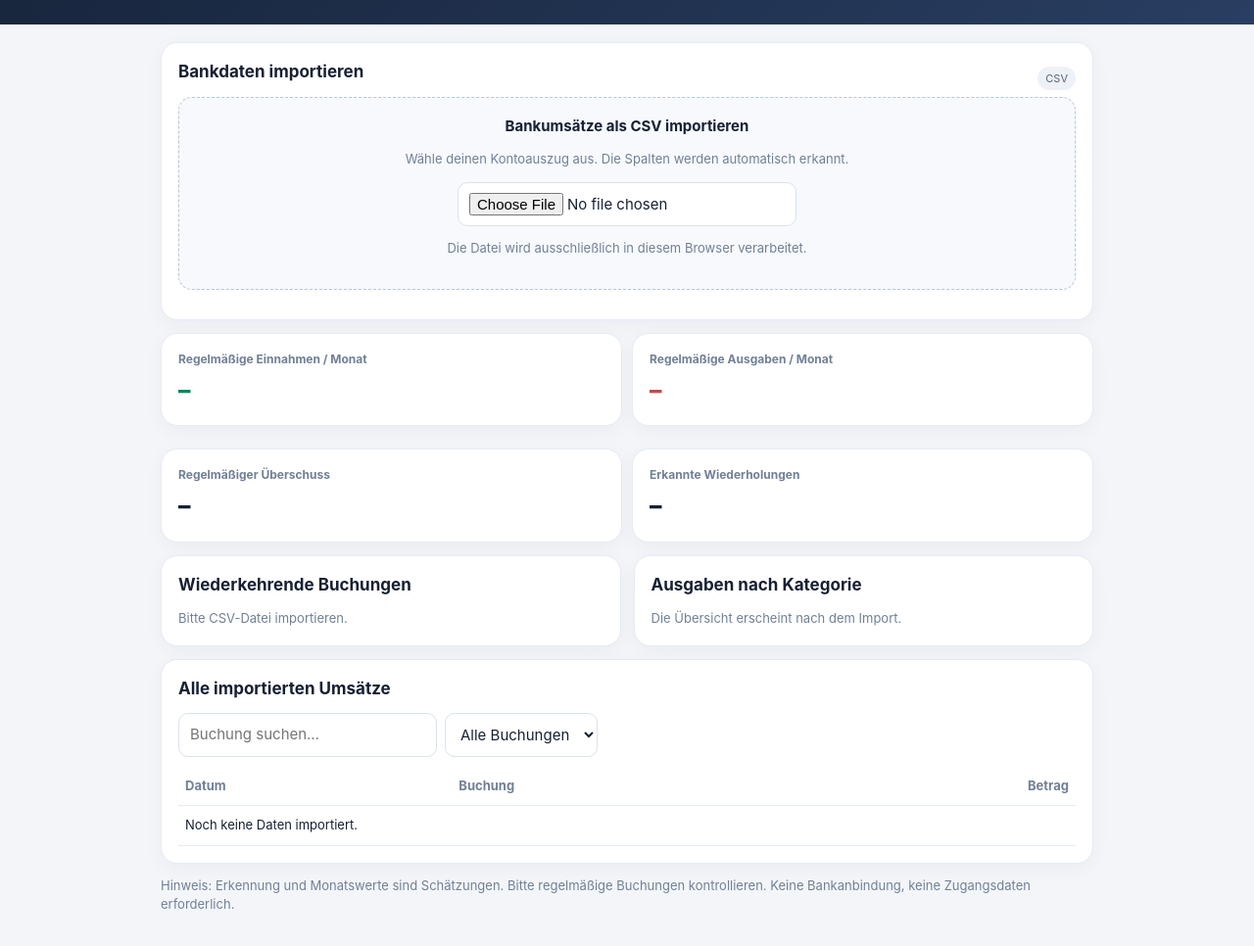
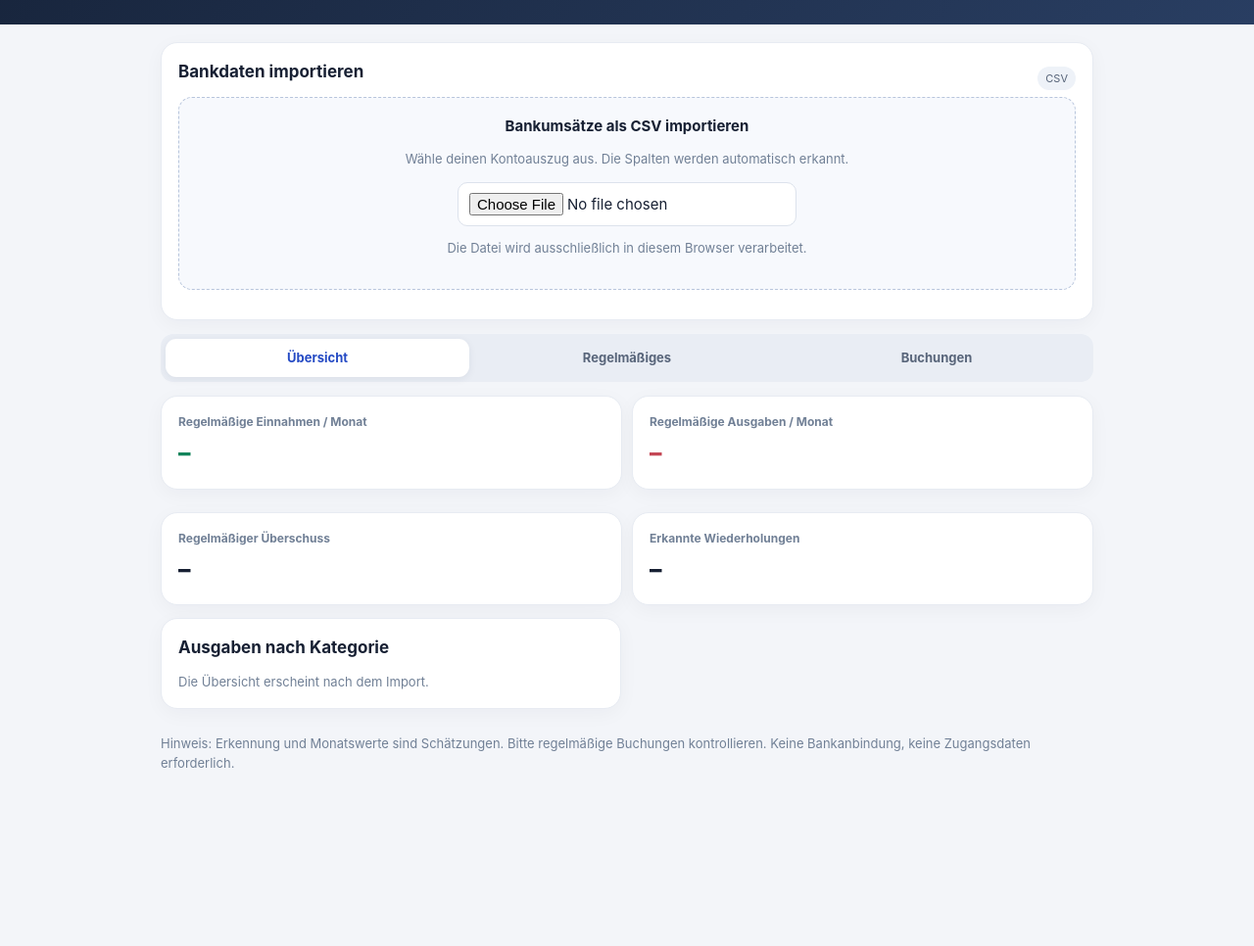
Before and after one commit to jensgilles/jens-ai-photo-studio, a plain HTML site: page haushaltsplan/index.html in a window 1280 px wide. Shown: the part 96-1062 px from the top of the page at 98% size. After the commit the page ends 961 px from the top, so only its background shows below. Drawn offline with Linux system fonts and the light colour scheme.

Commit message:
Add interactive overview, recurring payments and transactions tabs

```diff
--- a/haushaltsplan/index.html
+++ b/haushaltsplan/index.html
@@ -5,13 +5,13 @@
 <main>
 <section class="card"><div class="section-title"><h2>Bankdaten importieren</h2><span class="pill">CSV</span></div><div class="upload"><b>Bankumsätze als CSV importieren</b><p class="muted">Wähle deinen Kontoauszug aus. Die Spalten werden automatisch erkannt.</p><input type="file" id="file" ><p class="small">Die Datei wird ausschließlich in diesem Browser verarbeitet.</p></div>
 <div id="mapping" class="hidden"><h2 style="margin-top:15px">Spaltenzuordnung prüfen</h2><p class="small">Bitte kurz kontrollieren:</p><div class="mapping-grid"><label>Datum<select id="date"></select></label><label>Buchungstext<select id="desc"></select></label><label>Betrag<select id="amount"></select></label></div><button id="go">Umsätze analysieren</button></div><p class="small" id="status" aria-live="polite"></p></section>
-<section class="grid"><div class="card"><div class="label">Regelmäßige Einnahmen / Monat</div><div class="value green" id="income">–</div></div><div class="card"><div class="label">Regelmäßige Ausgaben / Monat</div><div class="value red" id="expenses">–</div></div><div class="card"><div class="label">Regelmäßiger Überschuss</div><div class="value" id="balance">–</div></div><div class="card"><div class="label">Erkannte Wiederholungen</div><div class="value" id="count">–</div></div></section>
-<div class="layout"><section class="card"><h2>Wiederkehrende Buchungen</h2><div id="recurring" class="muted">Bitte CSV-Datei importieren.</div></section><section class="card"><h2>Ausgaben nach Kategorie</h2><div id="categories" class="muted">Die Übersicht erscheint nach dem Import.</div></section></div>
-<section class="card"><h2>Alle importierten Umsätze</h2><div class="filters"><input id="search" placeholder="Buchung suchen…"><select id="kind"><option value="all">Alle Buchungen</option><option value="in">Einnahmen</option><option value="out">Ausgaben</option></select></div><div style="overflow:auto"><table><thead><tr><th>Datum</th><th>Buchung</th><th class="right">Betrag</th></tr></thead><tbody id="transactions"><tr><td colspan="3">Noch keine Daten importiert.</td></tr></tbody></table></div></section>
+<div class="nav" role="tablist"><button class="active" data-view="overview">Übersicht</button><button data-view="regular">Regelmäßiges</button><button data-view="transactions">Buchungen</button></div><section id="metrics" class="grid"><div class="card"><div class="label">Regelmäßige Einnahmen / Monat</div><div class="value green" id="income">–</div></div><div class="card"><div class="label">Regelmäßige Ausgaben / Monat</div><div class="value red" id="expenses">–</div></div><div class="card"><div class="label">Regelmäßiger Überschuss</div><div class="value" id="balance">–</div></div><div class="card"><div class="label">Erkannte Wiederholungen</div><div class="value" id="count">–</div></div></section>
+<div class="layout"><section id="regular-card" class="card hidden"><h2>Wiederkehrende Buchungen</h2><div id="recurring" class="muted">Bitte CSV-Datei importieren.</div></section><section id="categories-card" class="card"><h2>Ausgaben nach Kategorie</h2><div id="categories" class="muted">Die Übersicht erscheint nach dem Import.</div></section></div>
+<section id="transactions-card" class="card hidden"><h2>Alle Buchungen</h2><div class="filters"><input id="search" placeholder="Buchung suchen…"><select id="kind"><option value="all">Alle Buchungen</option><option value="in">Einnahmen</option><option value="out">Ausgaben</option></select></div><div style="overflow:auto"><table><thead><tr><th>Datum</th><th>Buchung</th><th class="right">Betrag</th></tr></thead><tbody id="transactions"><tr><td colspan="3">Noch keine Daten importiert.</td></tr></tbody></table></div></section>
 <p class="small">Hinweis: Erkennung und Monatswerte sind Schätzungen. Bitte regelmäßige Buchungen kontrollieren. Keine Bankanbindung, keine Zugangsdaten erforderlich.</p>
 </main>
 <script>
-(()=>{const $=id=>document.getElementById(id);let headers=[],raw=[],tx=[];
+(()=>{const $=id=>document.getElementById(id);document.querySelectorAll('[data-view]').forEach(btn=>btn.addEventListener('click',()=>{document.querySelectorAll('[data-view]').forEach(x=>x.classList.toggle('active',x===btn));$('metrics').classList.toggle('hidden',btn.dataset.view!=='overview');$('categories-card').classList.toggle('hidden',btn.dataset.view!=='overview');$('regular-card').classList.toggle('hidden',btn.dataset.view!=='regular');$('transactions-card').classList.toggle('hidden',btn.dataset.view!=='transactions')}));let headers=[],raw=[],tx=[];
 const euro=n=>new Intl.NumberFormat('de-DE',{style:'currency',currency:'EUR'}).format(n);
 const esc=s=>String(s??'').replace(/[&<>"']/g,c=>({'&':'&amp;','<':'&lt;','>':'&gt;','"':'&quot;',"'":'&#39;'}[c]));
 function delim(s){let l=s.split(/\r?\n/).find(x=>x.trim())||'';return [';','\t',','].sort((a,b)=>l.split(b).length-l.split(a).length)[0]}
```
